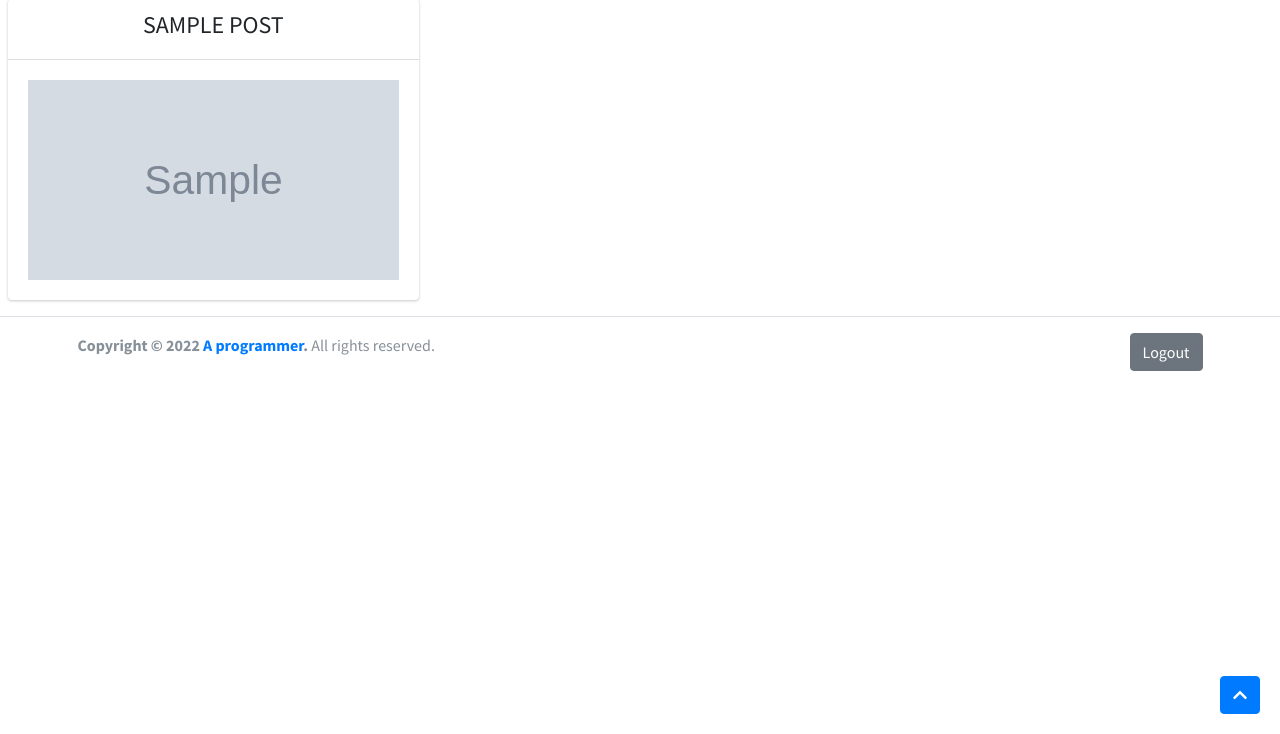
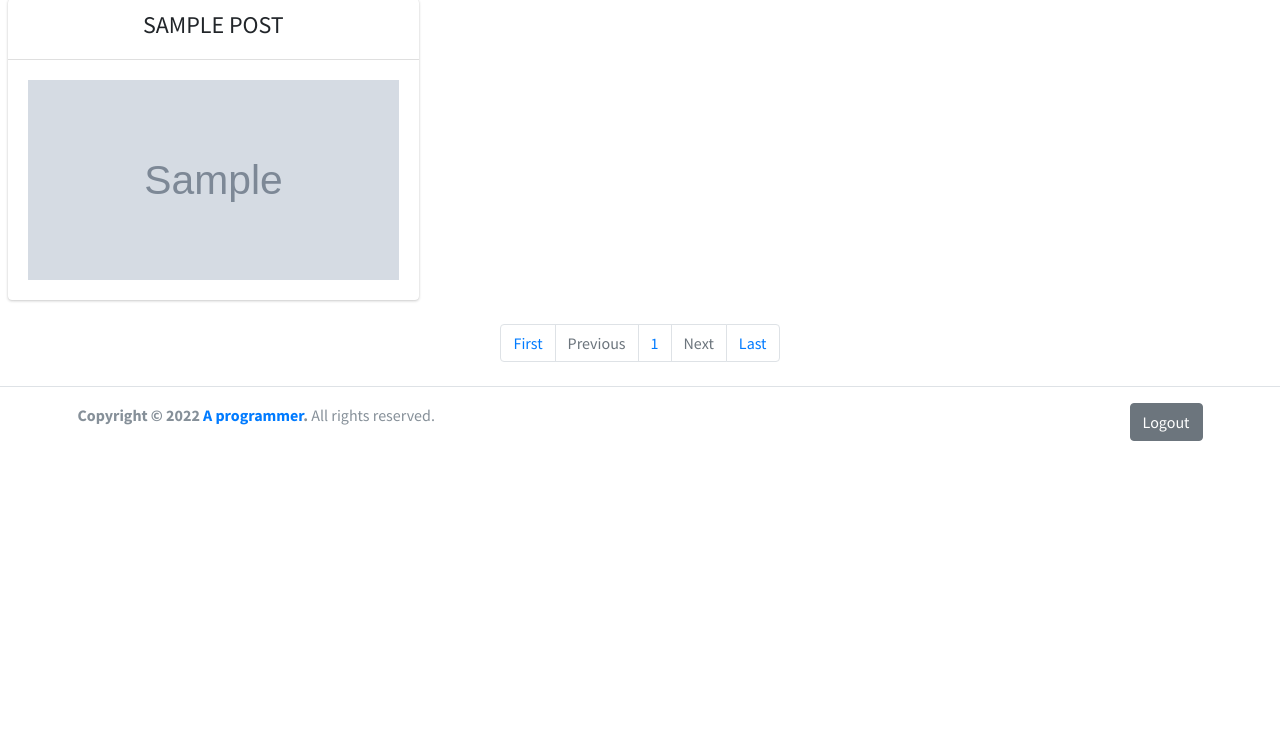
Before and after one commit to Ei-tzh/Blog_Project, a PHP site: page /index.php in a window 1280 px wide. Shown: the part 66-800 px from the top of the page. Run offline with PHP 8.4, Linux system fonts and the light colour scheme; the visitor is signed in with stand-in values (Sample User, id 1); tables that the repository leaves empty or names only in its code hold one stand-in row (values such as "Sample post"); grey boxes marked "Sample" are stand-in pictures; some libraries are stand-ins or nearby versions.

Commit message:
adding pagination in user side

```diff
--- a/blog_detail.php
+++ b/blog_detail.php
@@ -73,7 +73,7 @@ require('config/config.php');
                                 <img class="img-fluid pad" src="admin/<?= $result['image'] ?>" alt="Photo">
                                 <p class="card-text"><?= $result['content']?></p>
                                 <h3>Comments</h3><hr>
-                                <a href="index.php" class="btn btn-default">Back</a>
+                                <a href="index.php?pageno=1" class="btn btn-default">Back</a>
                             </div>
 
                             <!-- /.card-body -->
--- a/index.php
+++ b/index.php
@@ -4,6 +4,24 @@ require('config/config.php');
      if(empty($_SESSION['user_id']) && empty($_SESSION['logged_in'])){
        header('Location:login.php');
      }
+     if(empty($_GET['pageno'])){
+        $pageno=1;
+     }
+    else{
+        $pageno=$_GET['pageno'];
+    }
+    $numOfrec=6;
+    $offset=($pageno-1)*$numOfrec;
+
+    $rawstmt=$db->prepare('SELECT * FROM posts ORDER BY id DESC');
+    $rawstmt->execute();
+    $rawresult=$rawstmt->fetchALL();
+
+    $totalpages=ceil(count($rawresult)/$numOfrec);
+
+    $stmt=$db->prepare("SELECT * FROM posts ORDER BY id DESC LIMIT $offset,$numOfrec");
+    $stmt->execute();
+    $result=$stmt->fetchALL();
 ?>
 <!DOCTYPE html>
 <html>
@@ -29,19 +47,12 @@ require('config/config.php');
                 <h1 class="text-center">Blog Site</h1>
             </div><!-- /.container-fluid -->
         </section>
-        <!-- Main content -->
-        <?php
-            $stmt=$db->prepare('SELECT * FROM posts ORDER BY id DESC');
-            $stmt->execute();
-            $result=$stmt->fetchALL();
-        ?>
 
         <section class="content">
             <div class="container-fluid">
                 <div class="row">
                     <?php
                         if($result):
-                      $i=1;
                             foreach($result as $value): ?>
                                 <div class="col-md-4">
                                     <div class="card card-widget">
@@ -57,17 +68,27 @@ require('config/config.php');
                                     <!-- /.card -->
                                 </div>
                         <?php
-                        $i++;
                             endforeach;
-                    endif;
-                ?>
+                        endif; ?>
+                </div>
 
-            </div>
-            <a id="back-to-top" href="#" class="btn btn-primary back-to-top" role="button" aria-label="Scroll to top">
-                <i class="fas fa-chevron-up"></i>
-            </a>
+                <nav aria-label="Page navigation example" class="mt-2 mb-4">
+                <ul class="pagination justify-content-center">
+                    <li class="page-item"><a class="page-link" href="?pageno=1">First</a></li>
+                    <li class="page-item <?php if($pageno<=1){ echo 'disabled';} ?>">
+                        <a class="page-link" href="<?php if($pageno<=1){ echo '#' ;}else{ echo '?pageno='. ($pageno-1);} ?>">
+                        Previous</a>
+                    </li>
+                    <li class="page-item"><a class="page-link" href="#"><?php echo $pageno; ?></a></li>
+                    <li class="page-item <?php if($pageno>=$totalpages){ echo 'disabled';} ?>">
+                        <a class="page-link" href="<?php if($pageno>=$totalpages){ echo '#' ;}else{ echo '?pageno='. ($pageno+1);} ?>">Next</a>
+                    </li>
+                    <li class="page-item"><a class="page-link" href="<?php echo '?pageno='.$totalpages ?>">Last</a></li>
+                </ul>
+                </nav>
             </div><!-- /.container-fluid -->
         </section>
+
         <footer class="main-footer mb-2" style="margin-left:0; !important">
             <!-- To the right -->
             <div class="container">
```
Also changed, not shown: admin/images/159-1591760_3730-anime-images-hd-photos-1080p-wallpapers-android.jpg (added), admin/images/50476.jpg (added). Lines whose indentation alone changed are shown as unchanged.
